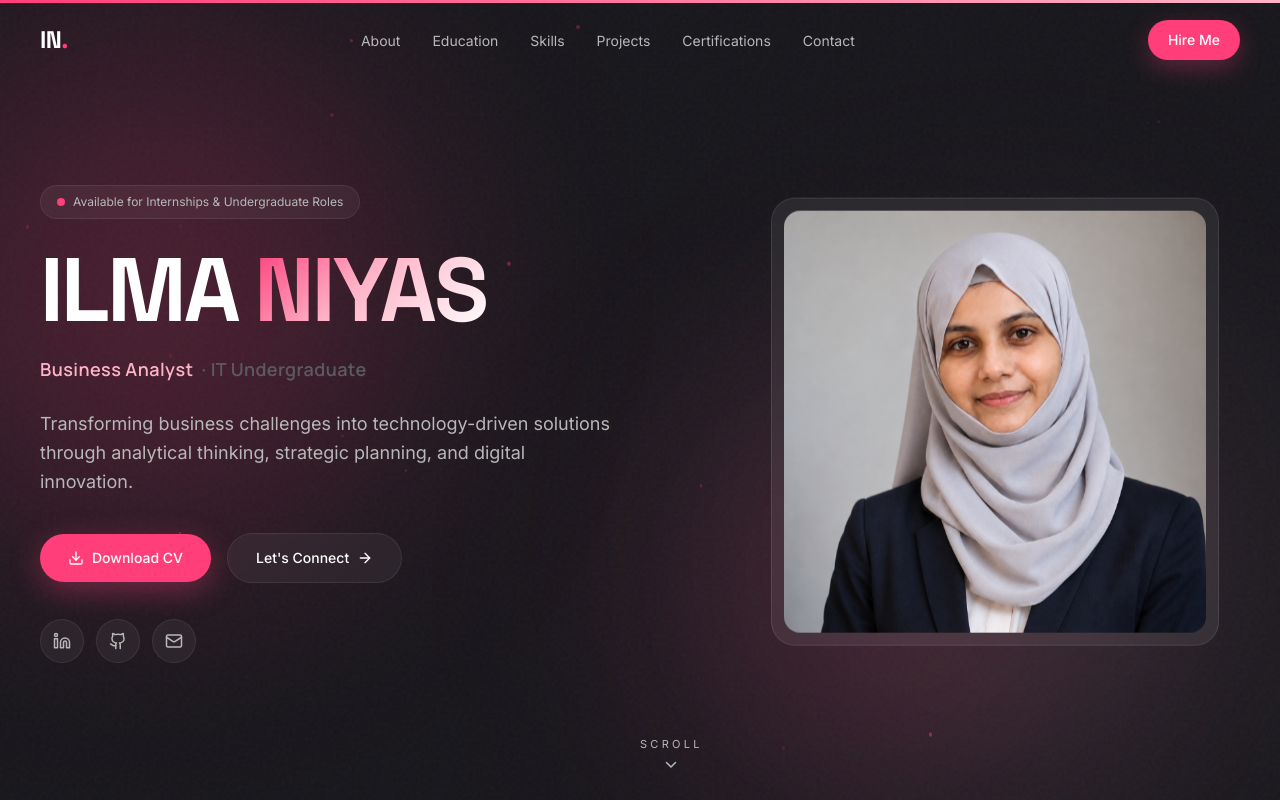
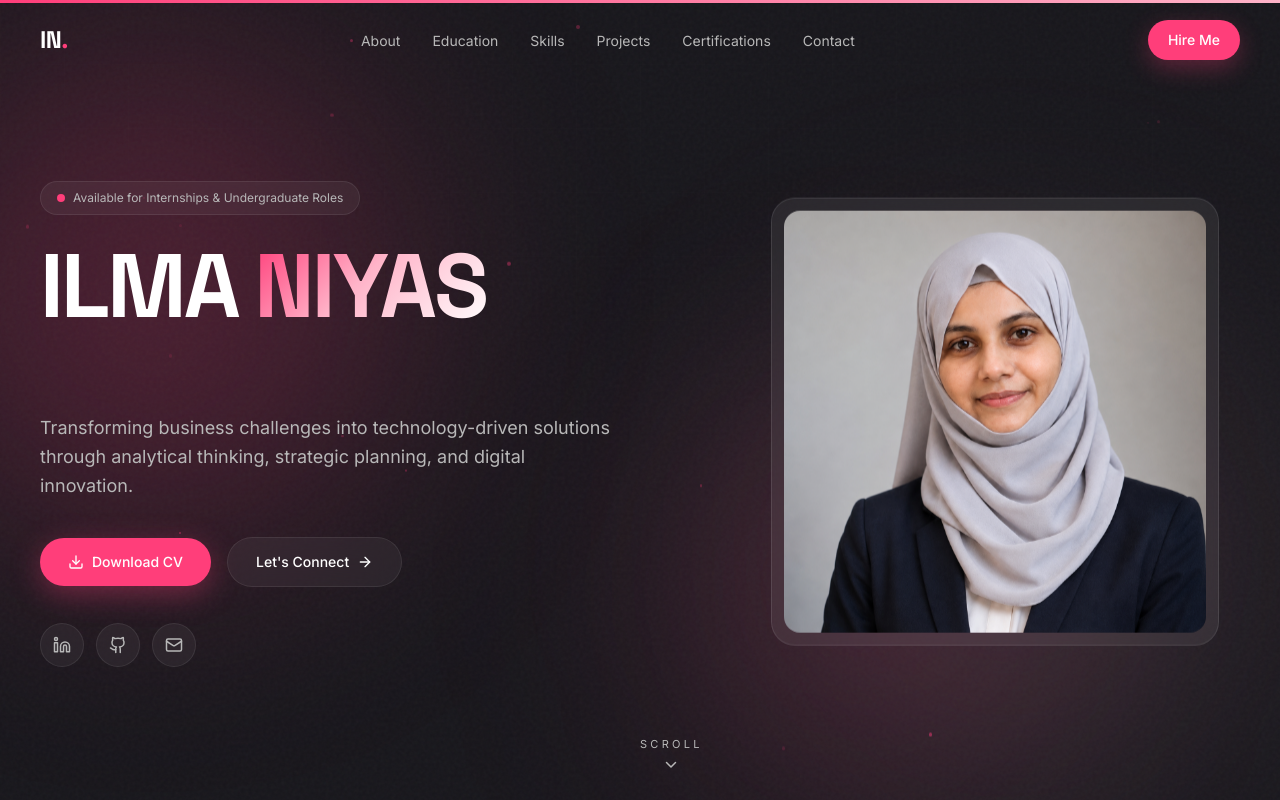
Before and after one commit to wfy-ahmd/i3, a React (Vite) app: page / in a window 1280 px wide. Shown: the top 800 px of the page. Built offline with nearby package versions, Linux system fonts and the light colour scheme.

Commit message:
feat: add lenis smooth scrolling and hero text animations

```diff
--- a/package.json
+++ b/package.json
@@ -12,6 +12,7 @@
   "dependencies": {
     "@emotion/react": "^11.13.3",
     "framer-motion": "^11.5.4",
+    "lenis": "^1.3.23",
     "lucide-react": "0.522.0",
     "react": "^18.3.1",
     "react-dom": "^18.3.1"
--- a/src/App.tsx
+++ b/src/App.tsx
@@ -3,6 +3,7 @@ import { useScreenInit } from './useScreenInit';
 import { Background } from './components/effects/Background';
 import { Particles } from './components/effects/Particles';
 import { ScrollProgress } from './components/effects/ScrollProgress';
+import { SmoothScroll } from './components/effects/SmoothScroll';
 import { Loader } from './components/effects/Loader';
 import { Navbar } from './components/Navbar';
 import { Hero } from './components/sections/Hero';
@@ -21,6 +22,7 @@ export function App() {
   useScreenInit('home');
   return (
     <div className="relative min-h-screen w-full bg-background font-body text-white">
+      <SmoothScroll />
       <Loader />
       <Background />
       <Particles />
--- /dev/null
+++ b/src/components/effects/SmoothScroll.tsx
@@ -0,0 +1,54 @@
+import { useEffect, useRef } from 'react';
+import Lenis from 'lenis';
+
+export function SmoothScroll() {
+  const lenisRef = useRef<Lenis | null>(null);
+
+  useEffect(() => {
+    const lenis = new Lenis({
+      duration: 1.4,
+      easing: (t: number) => Math.min(1, 1.001 - Math.pow(2, -10 * t)),
+      orientation: 'vertical',
+      gestureOrientation: 'vertical',
+      smoothWheel: true,
+      touchMultiplier: 2,
+    });
+
+    lenisRef.current = lenis;
+
+    function raf(time: number) {
+      lenis.raf(time);
+      requestAnimationFrame(raf);
+    }
+    requestAnimationFrame(raf);
+
+    // Intercept all anchor (#) clicks for smooth scrolling
+    const handleClick = (e: MouseEvent) => {
+      const target = e.target as HTMLElement;
+      const anchor = target.closest('a[href^="#"]') as HTMLAnchorElement | null;
+      if (!anchor) return;
+
+      const href = anchor.getAttribute('href');
+      if (!href || href === '#') return;
+
+      const el = document.querySelector(href);
+      if (el) {
+        e.preventDefault();
+        lenis.scrollTo(el as HTMLElement, {
+          offset: -80,
+          duration: 1.6,
+          easing: (t: number) => 1 - Math.pow(1 - t, 4),
+        });
+      }
+    };
+
+    document.addEventListener('click', handleClick);
+
+    return () => {
+      document.removeEventListener('click', handleClick);
+      lenis.destroy();
+    };
+  }, []);
+
+  return null;
+}
--- a/src/components/sections/Hero.tsx
+++ b/src/components/sections/Hero.tsx
@@ -1,5 +1,5 @@
 import React, { useEffect, useState } from 'react';
-import { motion } from 'framer-motion';
+import { motion, AnimatePresence } from 'framer-motion';
 import {
   LinkedinIcon,
   GithubIcon,
@@ -14,14 +14,23 @@ import {
 import { MagneticButton } from '../ui/MagneticButton';
 import { CountUp } from '../ui/CountUp';
 import { HERO_STATS } from '../../data/portfolio';
+
 const ROLES = ['Business Analyst', 'Project Manager'];
+
 export function Hero() {
   const [roleIdx, setRoleIdx] = useState(0);
+
   useEffect(() => {
-    const t = setInterval(() => setRoleIdx((i) => (i + 1) % ROLES.length), 2600);
+    const t = setInterval(() => setRoleIdx((i) => (i + 1) % ROLES.length), 3200);
     return () => clearInterval(t);
   }, []);
+
   const ease = [0.22, 1, 0.36, 1] as const;
+
+  // Split the current role into characters for staggered animation
+  const currentRole = ROLES[roleIdx];
+  const subtitle = 'IT Undergraduate';
+
   return (
     <section
       id="hero"
@@ -91,42 +100,142 @@ export function Hero() {
             </motion.span>
           </h1>
 
+          {/* Animated role text with beautiful transitions */}
           <motion.div
-            initial={{
-              opacity: 0
+            initial={{ opacity: 0 }}
+            animate={{ opacity: 1 }}
+            transition={{ duration: 0.6, ease, delay: 0.35 }}
+            className="mt-5 flex h-10 items-center font-num text-lg font-semibold tracking-wide overflow-hidden">
+
+            <div className="relative flex items-center">
+              {/* Animated role with character-by-character reveal */}
+              <AnimatePresence mode="wait">
+                <motion.div
+                  key={roleIdx}
+                  className="flex items-center"
+                  initial="hidden"
+                  animate="visible"
+                  exit="exit"
+                >
+                  {/* Role text with staggered character animation */}
+                  <motion.span
+                    className="inline-flex text-soft-pink"
+                    variants={{
+                      hidden: {},
+                      visible: {
+                        transition: {
+                          staggerChildren: 0.03,
+                          delayChildren: 0.05,
+                        }
+                      },
+                      exit: {
+                        transition: {
+                          staggerChildren: 0.02,
+                          staggerDirection: -1,
+                        }
+                      }
                     }}
-            animate={{
-              opacity: 1
+                  >
+                    {currentRole.split('').map((char, i) => (
+                      <motion.span
+                        key={`${roleIdx}-${i}`}
+                        className="inline-block"
+                        style={{ whiteSpace: char === ' ' ? 'pre' : undefined }}
+                        variants={{
+                          hidden: {
+                            opacity: 0,
+                            y: 20,
+                            rotateX: -90,
+                            filter: 'blur(4px)',
+                          },
+                          visible: {
+                            opacity: 1,
+                            y: 0,
+                            rotateX: 0,
+                            filter: 'blur(0px)',
+                            transition: {
+                              type: 'spring',
+                              damping: 20,
+                              stiffness: 200,
+                            }
+                          },
+                          exit: {
+                            opacity: 0,
+                            y: -15,
+                            rotateX: 60,
+                            filter: 'blur(3px)',
+                            transition: {
+                              duration: 0.2,
+                              ease: [0.36, 0, 0.66, -0.56],
+                            }
+                          }
                         }}
-            transition={{
-              duration: 0.6,
-              ease,
-              delay: 0.35
+                      >
+                        {char}
+                      </motion.span>
+                    ))}
+                  </motion.span>
+
+                  {/* Animated dot separator */}
+                  <motion.span
+                    className="mx-3 text-mid-dark text-xl"
+                    variants={{
+                      hidden: { opacity: 0, scale: 0 },
+                      visible: {
+                        opacity: 1,
+                        scale: 1,
+                        transition: {
+                          delay: currentRole.length * 0.03 + 0.15,
+                          type: 'spring',
+                          damping: 15,
+                          stiffness: 300,
+                        }
+                      },
+                      exit: {
+                        opacity: 0,
+                        scale: 0,
+                        transition: { duration: 0.15 }
+                      }
                     }}
-            className="mt-5 flex h-8 items-center font-num text-lg font-semibold tracking-wide text-soft-pink">
+                  >
+                    ·
+                  </motion.span>
 
+                  {/* IT Undergraduate with slide-in animation */}
                   <motion.span
-              key={roleIdx}
-              initial={{
+                    className="text-mid-dark"
+                    variants={{
+                      hidden: {
                         opacity: 0,
-                y: 14
+                        x: -20,
+                        filter: 'blur(4px)',
+                      },
+                      visible: {
+                        opacity: 1,
+                        x: 0,
+                        filter: 'blur(0px)',
+                        transition: {
+                          delay: currentRole.length * 0.03 + 0.25,
+                          duration: 0.5,
+                          ease: [0.22, 1, 0.36, 1],
+                        }
+                      },
+                      exit: {
+                        opacity: 0,
+                        x: 20,
+                        filter: 'blur(3px)',
+                        transition: {
+                          duration: 0.2,
+                          ease: [0.36, 0, 0.66, -0.56],
+                        }
+                      }
                     }}
-              animate={{
-                opacity: 1,
-                y: 0
-              }}
-              exit={{
-                opacity: 0,
-                y: -14
-              }}
-              transition={{
-                duration: 0.4,
-                ease
-              }}>
-
-              {ROLES[roleIdx]}
+                  >
+                    {subtitle}
                   </motion.span>
-            <span className="ml-2 text-mid-dark">· IT Undergraduate</span>
+                </motion.div>
+              </AnimatePresence>
+            </div>
           </motion.div>
 
           <motion.p
--- a/src/index.css
+++ b/src/index.css
@@ -12,8 +12,22 @@
   color-scheme: dark;
 }
 html {
-  scroll-behavior: smooth;
   -webkit-font-smoothing: antialiased;
+}
+html.lenis, html.lenis body {
+  height: auto;
+}
+.lenis.lenis-smooth {
+  scroll-behavior: auto !important;
+}
+.lenis.lenis-smooth [data-lenis-prevent] {
+  overscroll-behavior: contain;
+}
+.lenis.lenis-stopped {
+  overflow: hidden;
+}
+.lenis.lenis-scrolling iframe {
+  pointer-events: none;
 }
 body {
   background-color: #18171C;
@@ -77,3 +91,8 @@ body {
   from { transform: rotate(0deg); }
   to { transform: rotate(360deg); }
 }
+
+/* Section reveal transitions */
+section {
+  will-change: transform;
+}
```
Also changed, not shown: 1 other file (tests, documents, lock files or other folders). Lines whose indentation alone changed are shown as unchanged.
